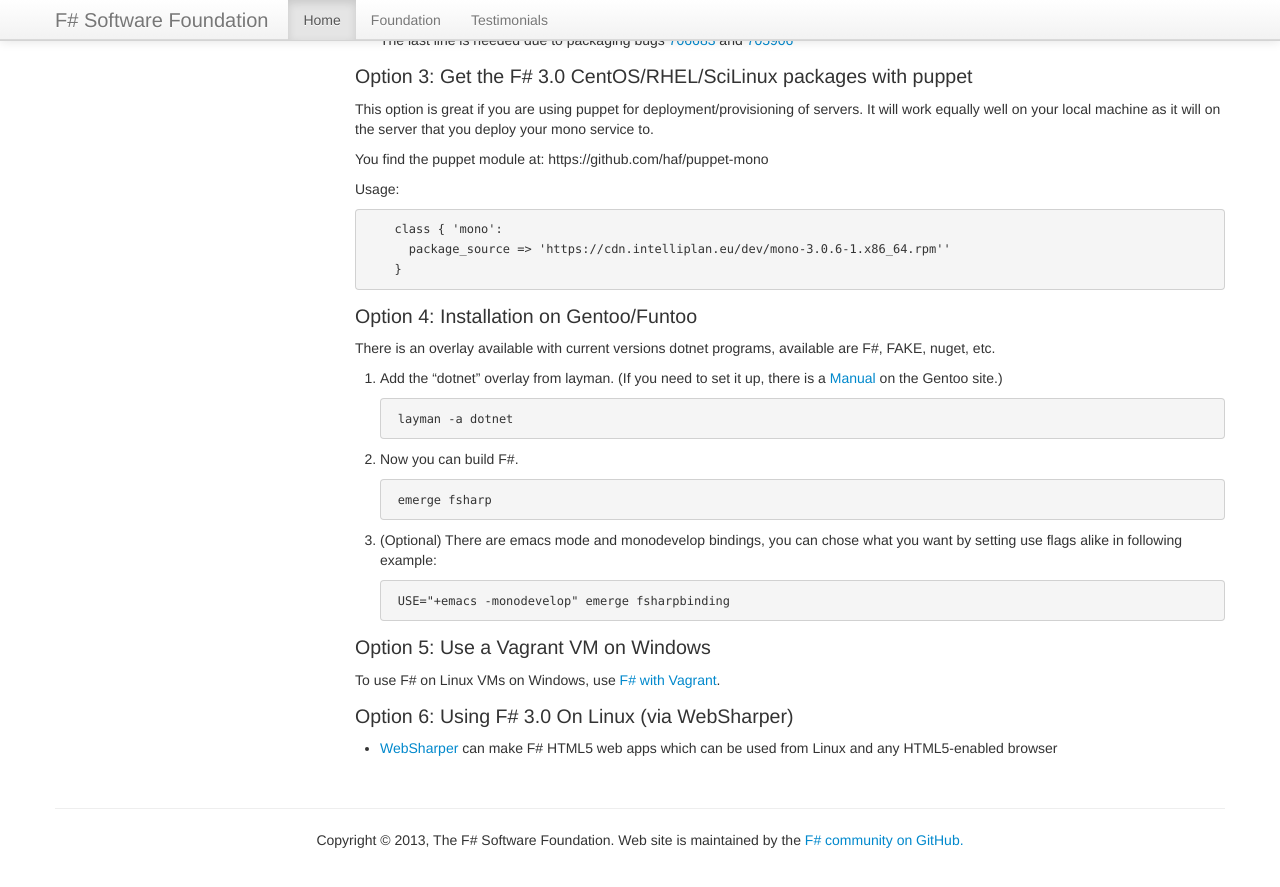
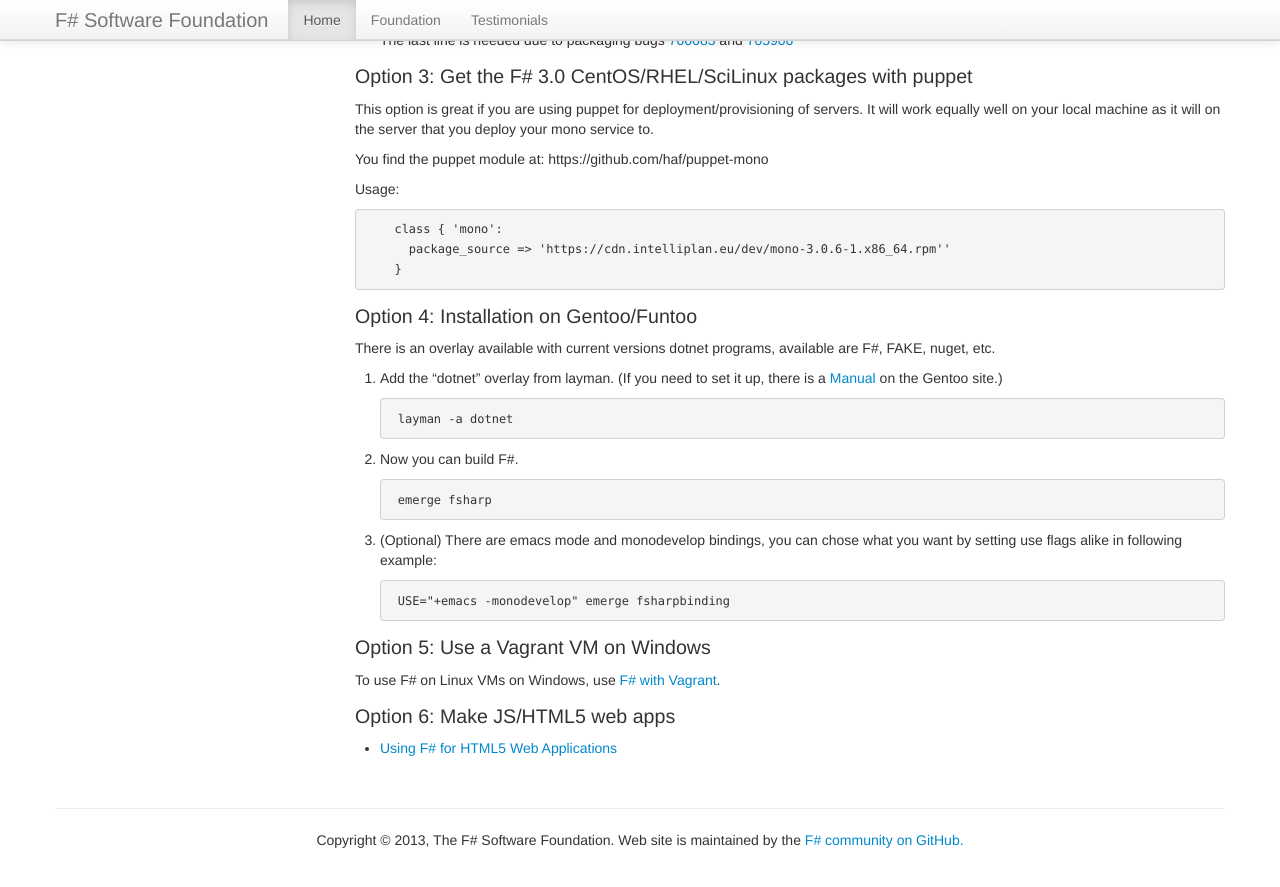
Before and after one commit to fsharp/fsharp.org, a Jekyll site: the page built from use/linux/index.md, in a window 1280 px wide and 900 px high, scrolled down 1263 px. Shown: the top 887 px of the window. Built offline with Jekyll 4.4.1, drawn with Linux system fonts in a browser that asks for light colours; nearby versions of some CDN libraries; some web fonts are replaced; comment, search, counter and statistics services are not loaded.

```diff
--- a/use/linux/index.md
+++ b/use/linux/index.md
@@ -102,6 +102,6 @@
 To use F# on Linux VMs on Windows, use [F# with Vagrant](http://christoph.ruegg.name/blog/test-csharp-fsharp-on-mono-with-vagrant.html).
 
 
-### Option 6: Using F# 3.0 On Linux (via WebSharper)
+### Option 6: Make JS/HTML5 web apps
 
-* [WebSharper](http://www.websharper.com) can make F# HTML5 web apps which can be used from Linux and any HTML5-enabled browser
+* [Using F# for HTML5 Web Applications](/use/html5)
```
